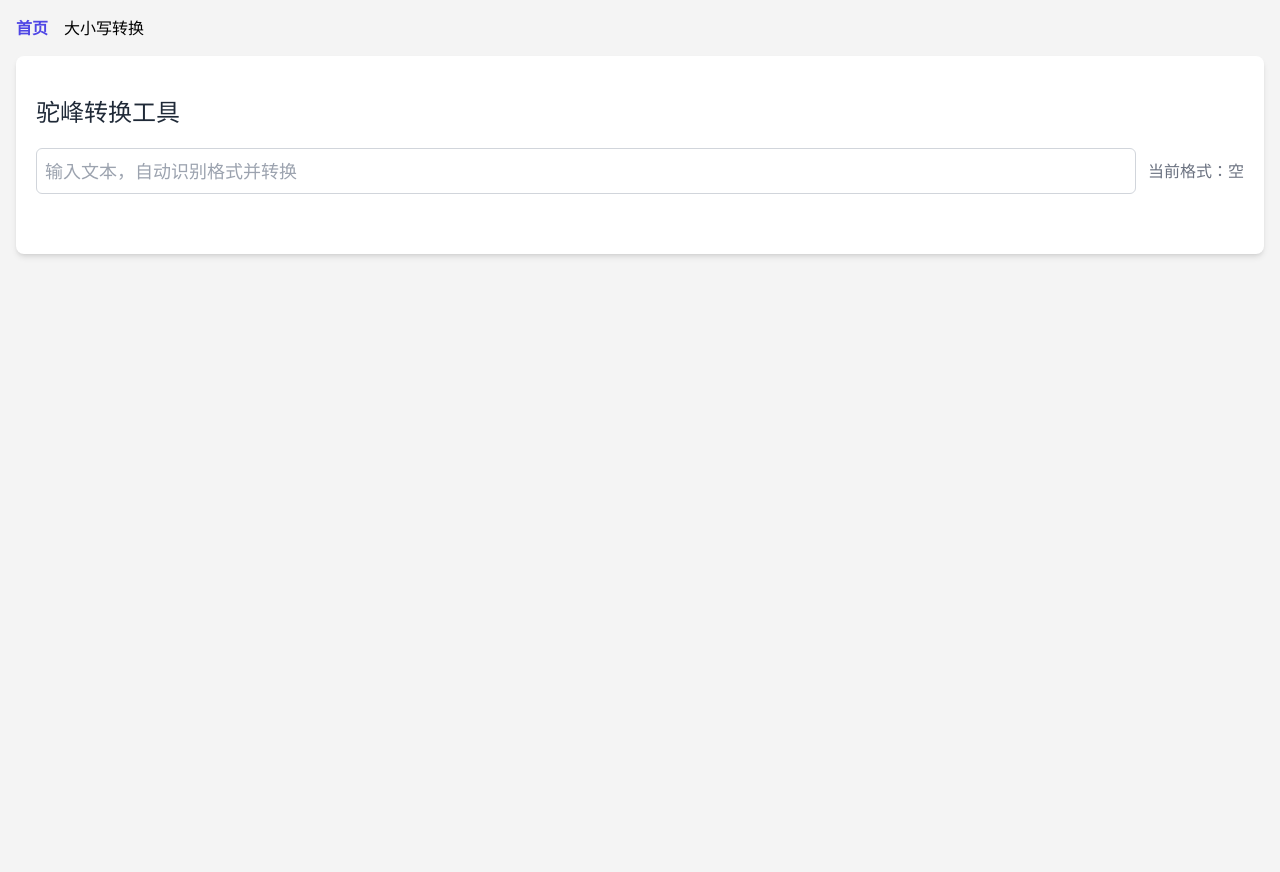
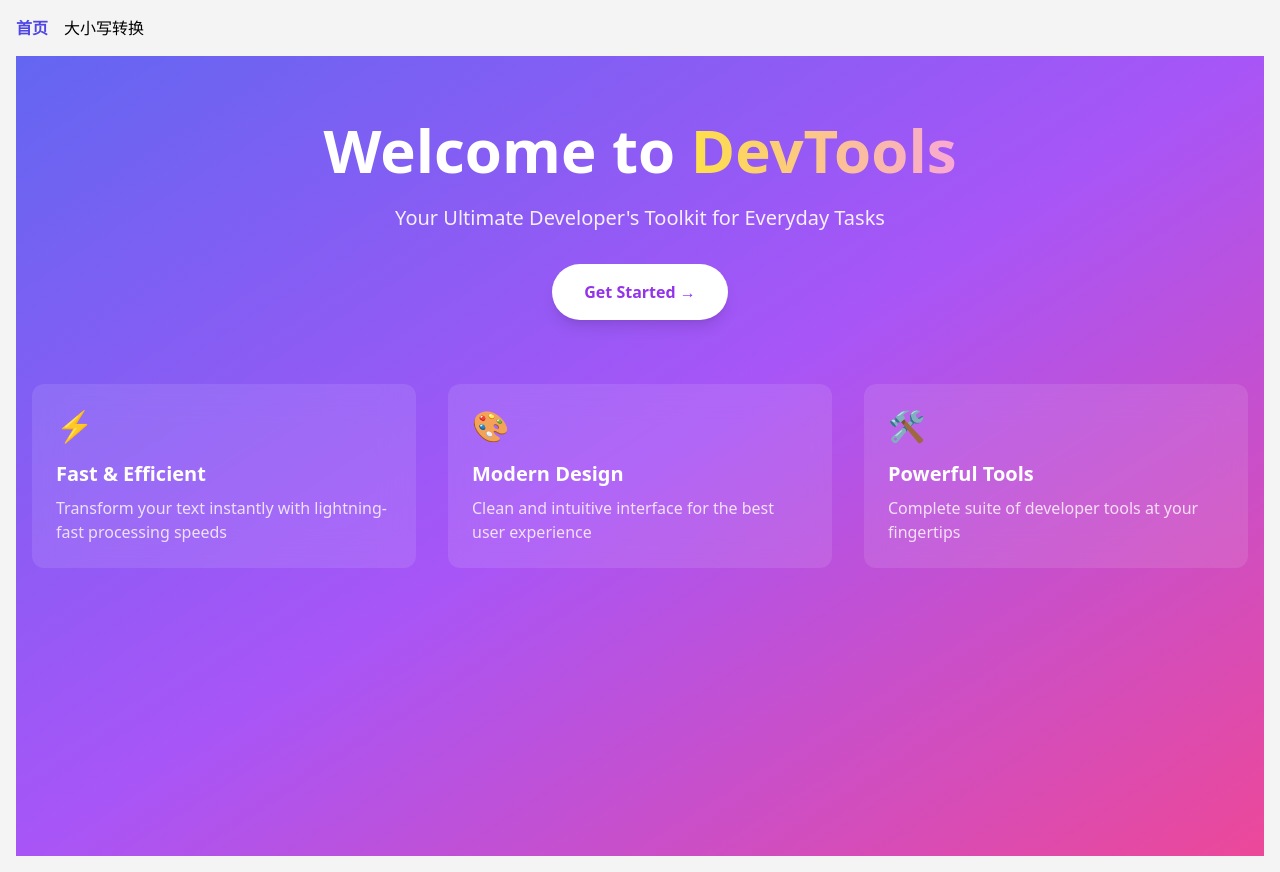
Before and after one commit to bitdan/Hump-Conversion, a Vue app: page / in a window 1280 px wide. Before the commit the page ends 800 px from the top, so only its background shows below. Built offline with nearby package versions, Linux system fonts and the light colour scheme.

Commit message:
feat: 添加首页组件并更新路由

```diff
--- /dev/null
+++ b/src/components/Home.vue
@@ -0,0 +1,105 @@
+<template>
+  <div class="min-h-screen bg-gradient-to-br from-indigo-500 via-purple-500 to-pink-500">
+    <div class="container mx-auto px-4 py-16">
+      <!-- Hero Section -->
+      <div class="text-center mb-16 animate-fade-in">
+        <h1 class="text-6xl font-bold text-white mb-6 animate-title">
+          Welcome to <span class="text-transparent bg-clip-text bg-gradient-to-r from-yellow-300 to-pink-300">DevTools</span>
+        </h1>
+        <p class="text-xl text-white/90 mb-8 animate-subtitle">
+          Your Ultimate Developer's Toolkit for Everyday Tasks
+        </p>
+        <router-link
+            to="/case-converter"
+            class="inline-block px-8 py-4 bg-white text-purple-600 rounded-full font-semibold
+                 shadow-lg hover:shadow-xl transform hover:-translate-y-1 transition-all duration-300"
+        >
+          Get Started →
+        </router-link>
+      </div>
+
+      <!-- Features Grid -->
+      <div class="grid md:grid-cols-3 gap-8 animate-fade-in-up">
+        <div v-for="(feature, index) in features"
+             :key="index"
+             class="bg-white/10 backdrop-blur-lg rounded-xl p-6 transform hover:scale-105 transition-all duration-300"
+        >
+          <div class="text-3xl mb-4">{{ feature.icon }}</div>
+          <h3 class="text-xl font-semibold text-white mb-2">{{ feature.title }}</h3>
+          <p class="text-white/80">{{ feature.description }}</p>
+        </div>
+      </div>
+    </div>
+  </div>
+</template>
+
+<script setup>
+import { ref } from 'vue'
+
+const features = ref([
+  {
+    icon: '⚡',
+    title: 'Fast & Efficient',
+    description: 'Transform your text instantly with lightning-fast processing speeds'
+  },
+  {
+    icon: '🎨',
+    title: 'Modern Design',
+    description: 'Clean and intuitive interface for the best user experience'
+  },
+  {
+    icon: '🛠️',
+    title: 'Powerful Tools',
+    description: 'Complete suite of developer tools at your fingertips'
+  }
+])
+</script>
+
+<style scoped>
+.animate-fade-in {
+  animation: fadeIn 1s ease-out;
+}
+
+.animate-fade-in-up {
+  animation: fadeInUp 1s ease-out;
+}
+
+.animate-title {
+  animation: slideIn 1s ease-out;
+}
+
+.animate-subtitle {
+  animation: slideIn 1s ease-out 0.2s backwards;
+}
+
+@keyframes fadeIn {
+  from {
+    opacity: 0;
+  }
+  to {
+    opacity: 1;
+  }
+}
+
+@keyframes fadeInUp {
+  from {
+    opacity: 0;
+    transform: translateY(20px);
+  }
+  to {
+    opacity: 1;
+    transform: translateY(0);
+  }
+}
+
+@keyframes slideIn {
+  from {
+    opacity: 0;
+    transform: translateX(-20px);
+  }
+  to {
+    opacity: 1;
+    transform: translateX(0);
+  }
+}
+</style>
```
Also changed, not shown: src/router/index.js (+2 -5 lines).
